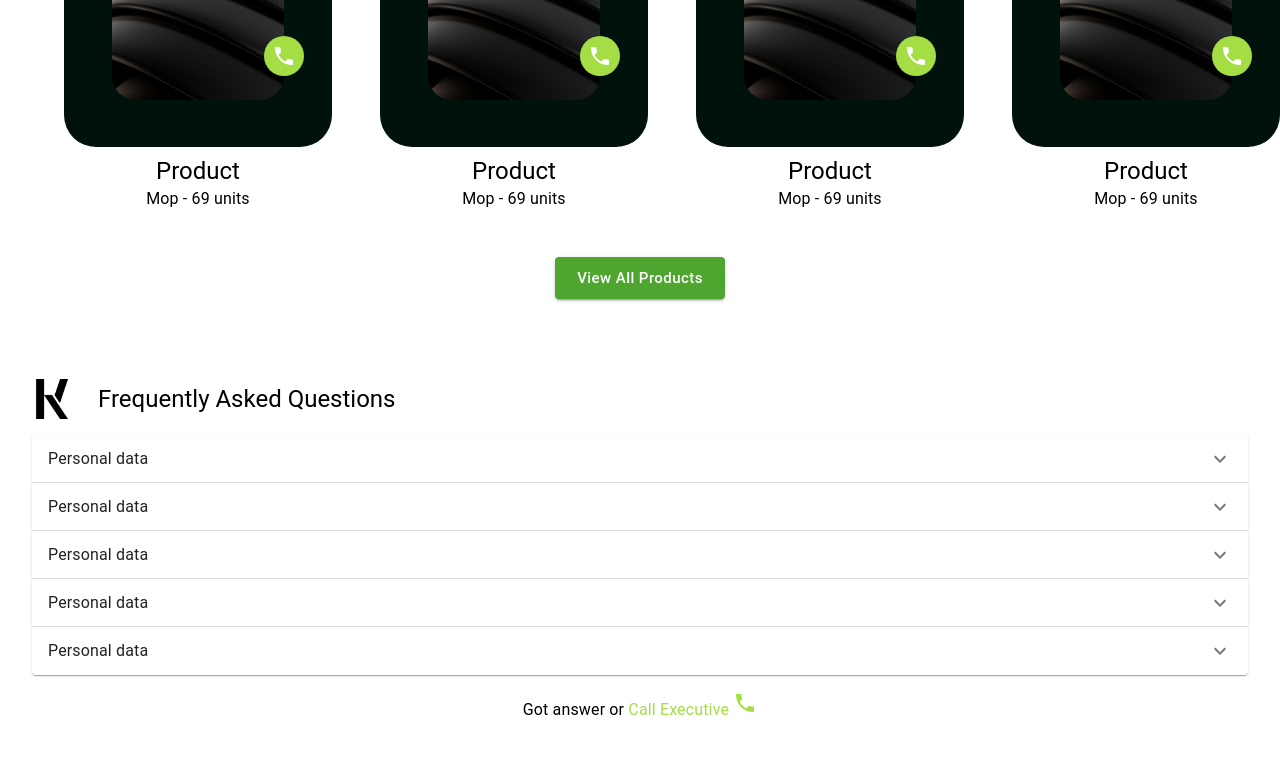
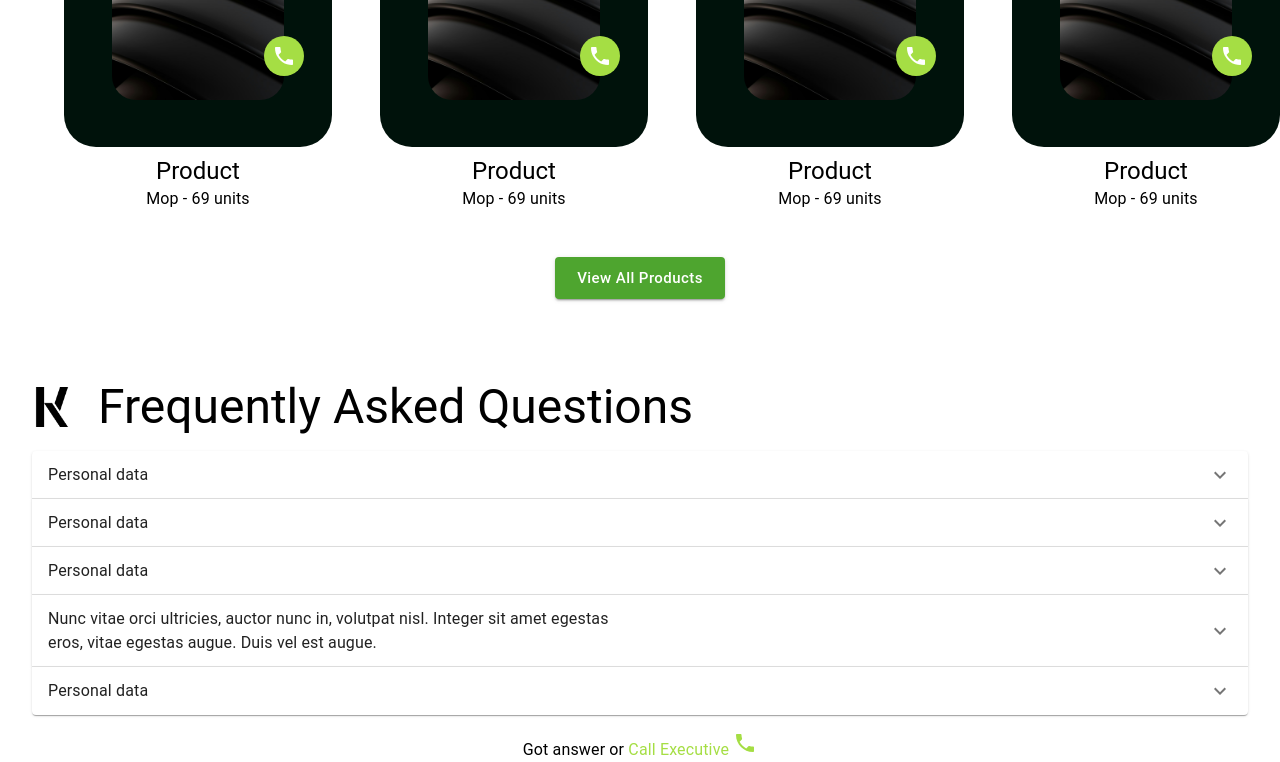
Before and after one commit to iammrverma/kapoorIndustry, a React (Vite) app: page / in a window 1280 px wide. Shown: the part 1706-2468 px from the top of the page. Before the commit the page ends 2428 px from the top, so only its background shows below. Built offline with nearby package versions, Linux system fonts and the light colour scheme.

Commit message:
adding animation to Faq and some edits

```diff
--- a/src/components/Faq.jsx
+++ b/src/components/Faq.jsx
@@ -9,6 +9,7 @@ import PhoneIcon from "@mui/icons-material/Phone";
 import { useState } from "react";
 import { useMediaQuery } from "@mui/material";
 import { useModal } from "./MyModal";
+import { useInView } from "react-intersection-observer";
 
 const faq = [
   {
@@ -24,7 +25,7 @@ const faq = [
     a: "Nunc vitae orci ultricies, auctor nunc in, volutpat nisl. Integer sit amet egestas eros, vitae egestas augue. Duis vel est augue.",
   },
   {
-    q: "Personal data",
+    q: "Nunc vitae orci ultricies, auctor nunc in, volutpat nisl. Integer sit amet egestas eros, vitae egestas augue. Duis vel est augue.",
     a: "Nunc vitae orci ultricies, auctor nunc in, volutpat nisl. Integer sit amet egestas eros, vitae egestas augue. Duis vel est augue.",
   },
   {
@@ -36,6 +37,10 @@ const Faq = () => {
   const [expanded, setExpanded] = useState(false);
   const isLargeScreen = useMediaQuery("(min-width:768px)");
   const { openModal } = useModal();
+  const { ref, inView } = useInView({
+    triggerOnce: true,
+    threshold: 0.1,
+  });
   const handleChange = (panel) => (event, isExpanded) => {
     setExpanded(isExpanded ? panel : false);
   };
@@ -57,7 +62,7 @@ const Faq = () => {
         }}
       >
         <Brand hideName={true} />
-        <Typography variant="h5">
+        <Typography variant="h3">
           {isLargeScreen ? "Frequently Asked Questions" : "FAQs"}
         </Typography>
       </div>
@@ -68,13 +73,19 @@ const Faq = () => {
             key={index}
             expanded={expanded === `panel${index}`}
             onChange={handleChange(`panel${index}`)}
+            ref={ref}
+            sx={{
+              animation: inView
+                ? `slideUp 0.5s ease ${index * 0.3}s both`
+                : "none",
+            }}
           >
             <AccordionSummary
               expandIcon={<ExpandMoreIcon />}
               aria-controls={`panel${index}bh-content`}
               id={`panel${index}bh-header`}
             >
-              <Typography sx={{ width: "33%", flexShrink: 0 }}>
+              <Typography sx={{ width: "100%", flexShrink: 0 }}>
                 {faq.q}
               </Typography>
             </AccordionSummary>
@@ -84,12 +95,14 @@ const Faq = () => {
           </Accordion>
         ))}
       </div>
-      <div
-        style={{ display: "flex", justifyContent: "center" }}
-      >
+      <div style={{ display: "flex", justifyContent: "center" }}>
         <Typography align="center">
           Got answer or{" "}
-          <Link role="button" style={{ color: "var(--primary-bg-color)" }} onClick={()=>openModal("query")}>
+          <Link
+            role="button"
+            style={{ color: "var(--primary-bg-color)" }}
+            onClick={() => openModal("query")}
+          >
             Call Executive <PhoneIcon />
           </Link>
         </Typography>
```
